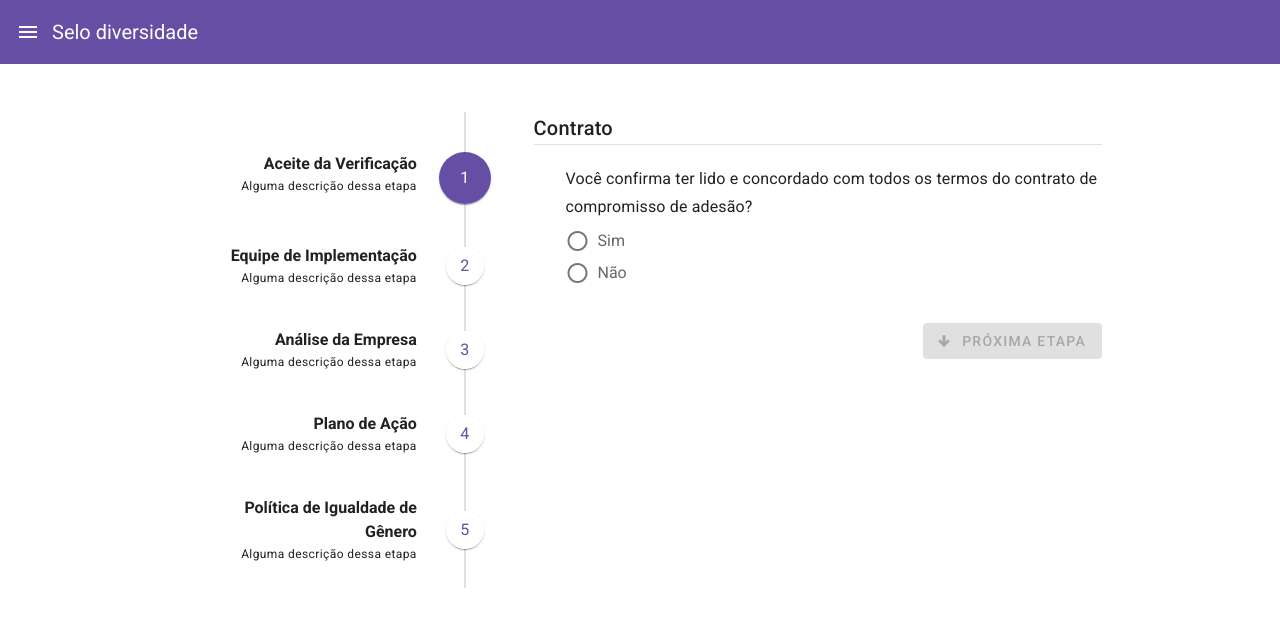
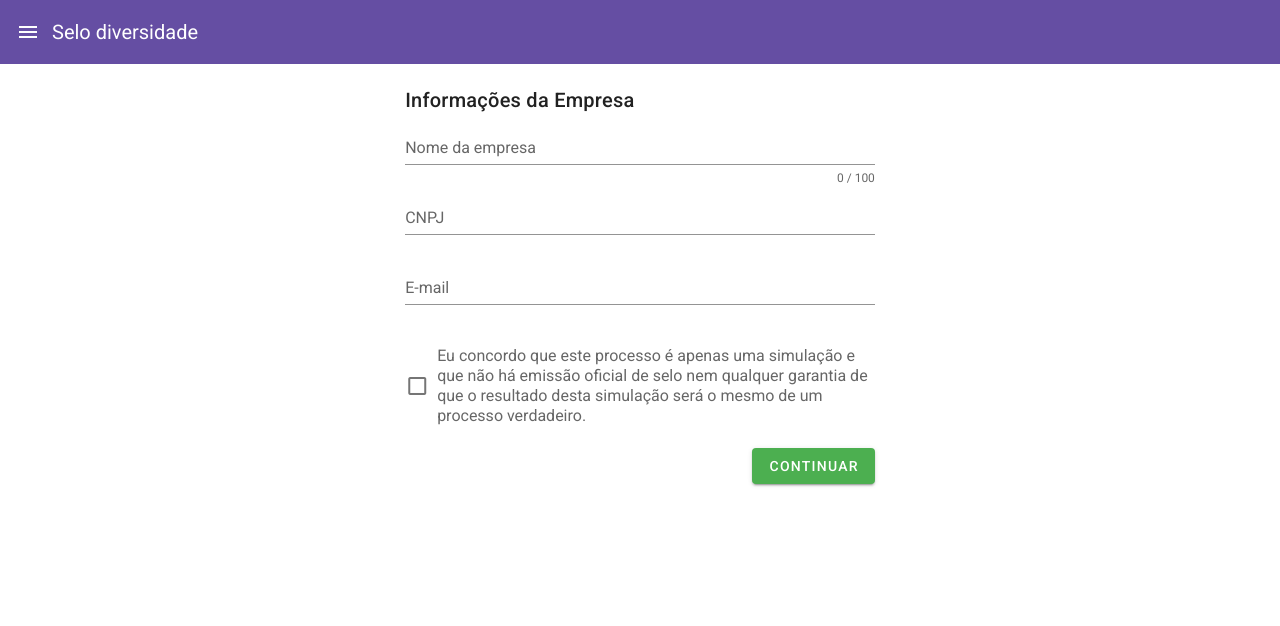
Before and after one commit to ofgabriel/siguala, a Vue app in the folder client/: page /simulacao in a window 1280 px wide. Shown: the top 626 px of the page. Built offline with nearby package versions, Linux system fonts and the light colour scheme.

Commit message:
adiciona componente de cadastro da empresa

```diff
--- /dev/null
+++ b/client/src/components/CadastroEmpresa.vue
@@ -0,0 +1,120 @@
+<template>
+  <div>
+    <div class="title">
+      Informações da Empresa
+    </div>
+    <v-form
+      ref="form"
+      v-model="valido"
+      lazy-validation
+    >
+      <v-text-field
+        v-model="empresa.nome"
+        :counter="campos.nome.limiteDeCaracteres"
+        :rules="campos.nome.regras"
+        :label="campos.nome.label"
+        required
+      />
+      <v-text-field
+        v-model="empresa.cnpj"
+        :rules="campos.cnpj.regras"
+        :label="campos.cnpj.label"
+        required
+      />
+
+      <v-text-field
+        v-model="empresa.email"
+        :rules="campos.email.regras"
+        :label="campos.email.label"
+        required
+      />
+
+      <v-checkbox
+        v-model="aceite"
+        :rules="campos.aceite.regras"
+        :label="campos.aceite.label"
+        required
+      />
+      <v-btn
+        class="float-right"
+        :color="corDoBotao"
+        @click="cadastraEmpresa"
+      >
+        Continuar
+      </v-btn>
+    </v-form>
+  </div>
+</template>
+<script>
+import { cnpj as cnpjValidador } from 'cpf-cnpj-validator';
+
+export default {
+  name: 'CadastroEmpresa',
+  data() {
+    return {
+      empresa: {
+        nome: null,
+        cnpj: null,
+        email: null,
+      },
+      aceite: false,
+      campos: {
+        nome: {
+          label: 'Nome da empresa',
+          regras: [
+            (v) => !!v || 'Nome é obrigatório',
+            (v) => (v && v.length <= 100) || 'O nome deve ser menor que 100 caracteres',
+          ],
+          limiteDeCaracteres: 100,
+        },
+        email: {
+          label: 'E-mail',
+          regras: [
+            (v) => !!v || 'E-mail é obrigatário',
+            (v) => /.+@.+\..+/.test(v) || 'O e-mail deve ser válido',
+          ],
+        },
+        cnpj: {
+          label: 'CNPJ',
+          regras: [
+            (v) => !!v || 'CNPJ é obrigatório',
+            (v) => this.validaCNPJ(v) || 'CNPJ deve ser válido',
+          ],
+        },
+        aceite: {
+          label: 'Eu concordo que este processo é apenas uma simulação e que não há emissão oficial de selo nem qualquer garantia de que o resultado desta simulação será o mesmo de um processo verdadeiro.',
+          regras: [(v) => !!v || 'Você deve aceitar para continuar!'],
+        },
+      },
+      valido: true,
+    };
+  },
+  computed: {
+    corDoBotao() {
+      if (!this.valido) {
+        return 'error';
+      }
+      return 'success';
+    },
+  },
+  methods: {
+    cadastraEmpresa() {
+      this.$refs.form.validate();
+      if (!this.valido) {
+        return;
+      }
+      // chamar api e cadastrar empresa aqui?
+      this.$emit('empresaCadastrada', this.empresa);
+    },
+    validaCNPJ(cnpj) {
+      if (!cnpj) {
+        return true;
+      }
+
+      const numeroCNPJ = cnpj.replace(/[^\d]+/g, '');
+
+      return cnpjValidador.isValid(numeroCNPJ);
+    },
+  },
+};
+</script>
--- a/client/src/views/Simulacao.vue
+++ b/client/src/views/Simulacao.vue
@@ -3,6 +3,19 @@
     id="conteudo"
     class="pt-5"
   >
+    <v-row justify="center">
+      <v-col
+        cols="12"
+        sm="8"
+        md="6"
+        lg="5"
+      >
+        <cadastro-empresa
+          v-if="!empresaCadastrada"
+          @empresaCadastrada="setEmpresa"
+        />
+      </v-col>
+    </v-row>
     <v-row v-if="resultado">
       <exibir-resultado
         :pontuacao="resultado.pontos"
@@ -10,7 +23,7 @@
       />
     </v-row>
     <v-row
-      v-else
+      v-if="empresaCadastrada"
       class="mt-4"
       justify="center"
     >
@@ -39,17 +52,6 @@
           @mudancaDeEtapa="atualizaEtapa"
         />
       </v-col>
-      <v-col
-        v-else
-        cols="6"
-        lg="6"
-        class="formulario"
-      >
-        <exibir-resultado
-          :padrao="1"
-          :pontuacao="100"
-        />
-      </v-col>
     </v-row>
   </v-container>
 </template>
@@ -59,6 +61,7 @@
 import Trilha from '../components/Trilha.vue';
 import Formulario from '../components/Formulario.vue';
 import ExibirResultado from '../components/ExibirResultado.vue';
+import CadastroEmpresa from '../components/CadastroEmpresa.vue';
 import dadosSimulacao from '../assets/dadosSimulacao';
 
 export default {
@@ -68,14 +71,11 @@ export default {
     Trilha,
     Formulario,
     ExibirResultado,
+    CadastroEmpresa,
   },
   data() {
     return {
-      empresa: {
-        nome: null,
-        cnpj: null,
-        email: null,
-      },
+      empresa: null,
       etapas: dadosSimulacao.etapas,
       etapaAtual: 1,
       resultado: null,
@@ -83,7 +83,7 @@ export default {
   },
   computed: {
     empresaCadastrada() {
-      if (this.empresa.nome && this.empresa.cnpj && this.empresa.email) {
+      if (this.empresa && this.empresa.nome && this.empresa.cnpj && this.empresa.email) {
         return true;
       }
       return false;
@@ -112,6 +112,9 @@ export default {
           ),
         })),
       }));
+    },
+    setEmpresa(empresa) {
+      this.empresa = empresa;
     },
   },
 };
```
